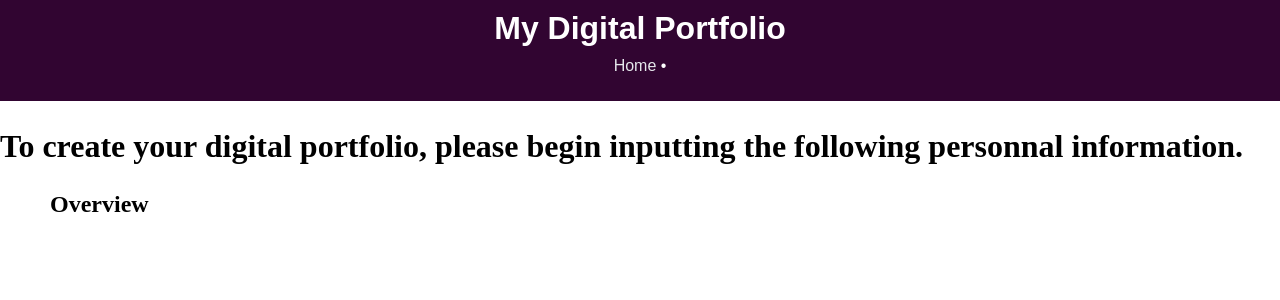
After one commit to roccoriadigos-debug/digital-portfolio-flask-app, a Flask app: page /New_User in a window 1280 px wide. The commit adds this page. Shown: the top 300 px of the page. Run offline with Flask 3, Linux system fonts and the light colour scheme.

Commit message:
Added newuser.html and made changes to the css.styles file

```diff
--- a/main.py
+++ b/main.py
@@ -80,7 +80,9 @@ def contact(username):
 
 
 
-
+@app.route("/New_User")
+def newuser():
+    return render_template("newuser.html")
 
 
 if __name__ == "__main__":
--- a/static/css/style.css
+++ b/static/css/style.css
@@ -30,6 +30,7 @@ body {
     color: #e5e7eb;
     text-decoration: none;
     font-weight: 500;
+    align-self: right;
 }
 
 .banner-links a:hover {
@@ -61,3 +62,39 @@ body {
 .users p1 {
     font-size: x-large;
 }
+
+
+/* Buttons */
+
+.buttons {
+    font-family: 'Times New Roman', Times, serif;
+    text-align: left;
+    padding-left: 50px;
+    font-size: x-large;
+}
+
+
+
+/* Subheading */
+
+.subheading {
+    font-family: 'Times New Roman', Times, serif;
+}
+
+.subheading h1 {
+    align-self: center;
+    font-size: xx-large;
+    color: #000000;
+}
+
+.subheading h2 {
+    text-align: left;
+    padding-left: 50px;
+    font-size: x-large;
+}
+
+.subheading b1 {
+    text-align: left;
+    padding-left: 50px;
+    font-size: larger;
+}
--- /dev/null
+++ b/templates/newuser.html
@@ -0,0 +1,33 @@
+<!DOCTYPE html>
+<html lang="en">
+<head>
+    <meta charset="UTF-8">
+    <title>My Digital Portfolio</title>
+
+    <!-- Link CSS using url_for -->
+    <link rel="stylesheet" href="{{ url_for('static', filename='css/style.css') }}">
+</head>
+<body>
+
+
+
+    <!-- Banner / Header -->
+<header class="banner">
+    <div class="banner-text">
+        <h1>My Digital Portfolio</h1>
+
+        <p class="banner-links">
+    <a href="{{ url_for('home') }}">Home</a> •
+</p>
+
+    </div>
+</header>
+
+
+
+ <!-- Main page content -->
+<main>
+    <section class="subheading">
+        <h1>To create your digital portfolio, please begin inputting the following personnal information.</h1>
+        <h2>Overview</h2>
+</main>
```
Also changed, not shown: templates/home.html (+2 -5 lines).
